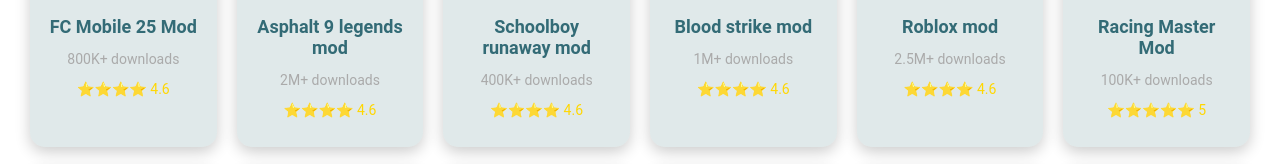
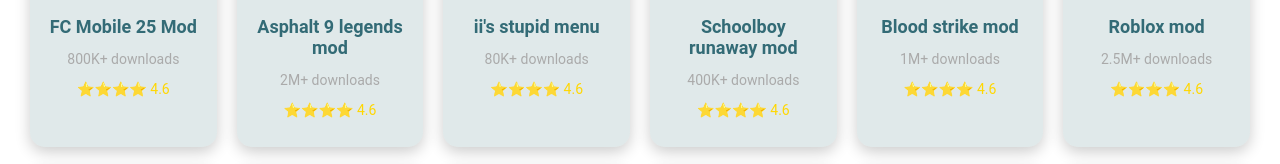
Before and after one commit to ayoub-drf/m, a website: page index.html in a window 1280 px wide. Shown: the part 420-584 px from the top of the page. Drawn offline with Linux system fonts and the light colour scheme.

Commit message:
Update index.html

```diff
--- a/index.html
+++ b/index.html
@@ -35,6 +35,12 @@
                 <img src="https://play-lh.googleusercontent.com/GoN8OvfcFlpEd_YKQOn6fuSLiV16n9ZEiZVQQTl6O8LPMbWiAOLimKs7GyWCmB65=s48-rw" alt="Asphalt 9 legends mod">
                 <h3>Asphalt 9 legends mod</h3>
                 <p>2M+ downloads</p>
+                <p class="rating">⭐⭐⭐⭐ 4.6</p>
+            </div>
+            <div class="game-card" onclick="showModal('Stupid menu', 'https://staticdelivery.nexusmods.com/mods/3751/images/thumbnails/335/335-1730042833-755002477.png', '80K+ downloads', '4.6')">
+                <img src="https://staticdelivery.nexusmods.com/mods/3751/images/thumbnails/335/335-1730042833-755002477.png" alt="Stupid menu">
+                <h3>ii's stupid menu</h3>
+                <p>80K+ downloads</p>
                 <p class="rating">⭐⭐⭐⭐ 4.6</p>
             </div>
             <div class="game-card" onclick="showModal('Schoolboy runaway mod', 'https://play-lh.googleusercontent.com/aeQ9le0YHrdLlPODSyYW9BnSZVR8gaQZH8hlRz9ksMX_hnzzMdw95Fo1zta4Lc726vQ=s48-rw', '400K+ downloads', '4.6')">
```
